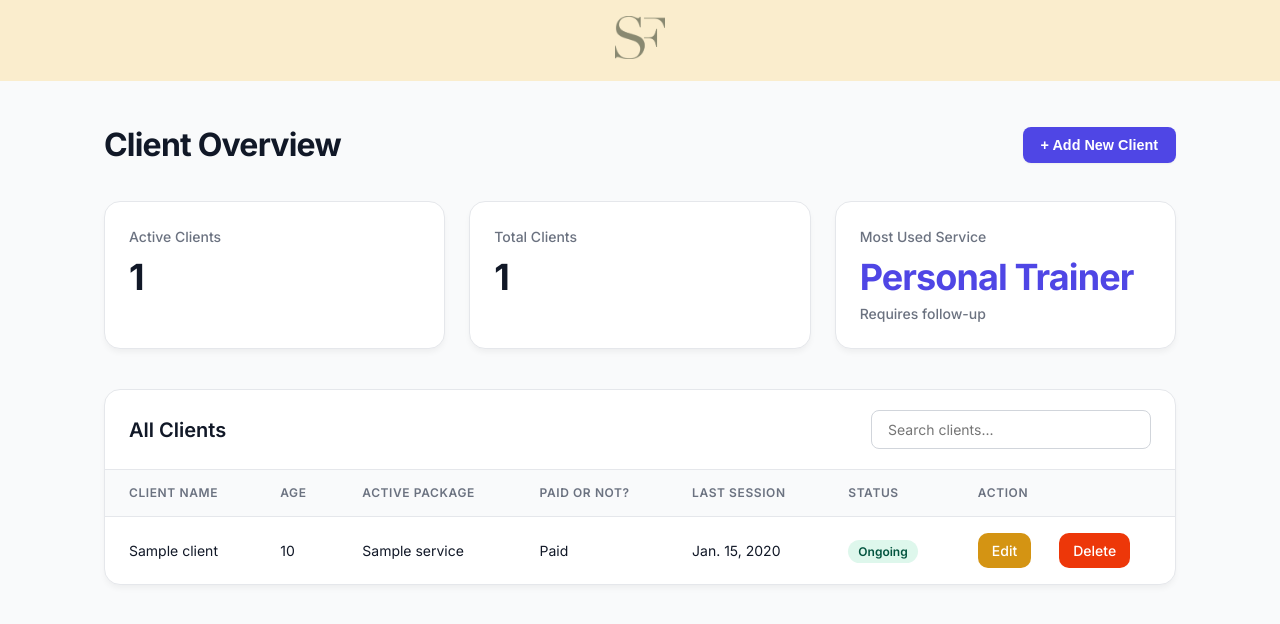
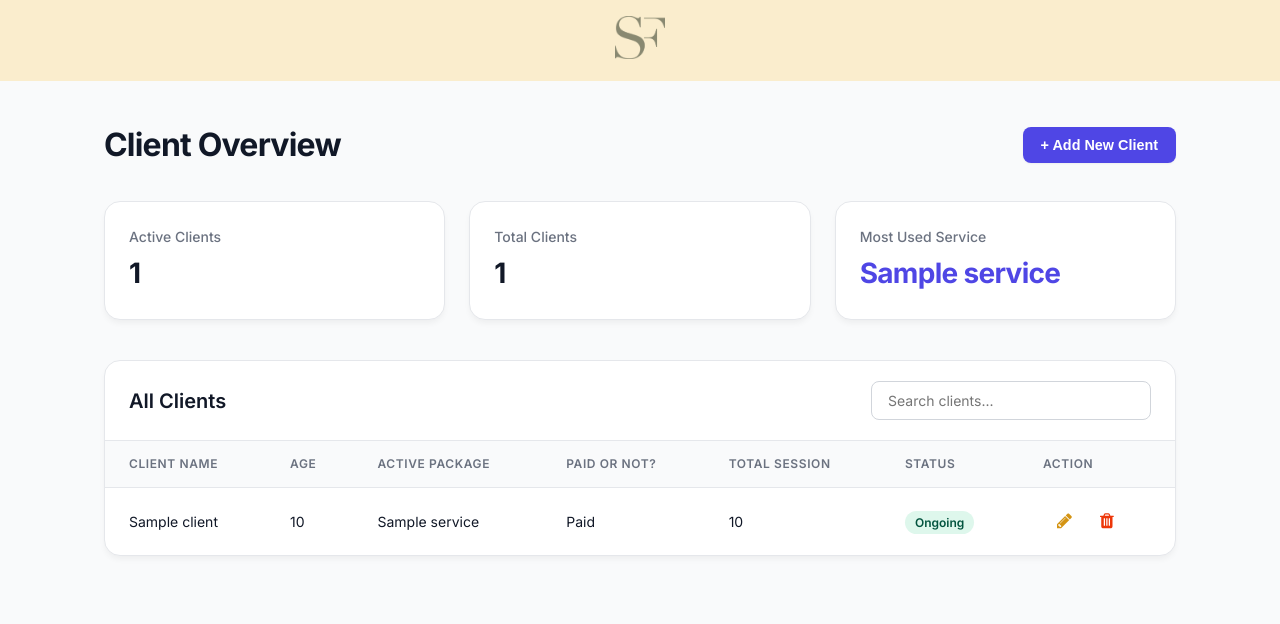
Before and after one commit to whyme-duh/sapp-fit, a Django app: page /clients/ in a window 1280 px wide. Shown: the top 624 px of the page. Run offline with Django 4.2, Linux system fonts and the light colour scheme; a user stored in the database is signed in; tables that the repository leaves empty hold one stand-in row (values such as "Sample post"); some libraries are stand-ins or nearby versions; some web fonts are replaced.

Commit message:
added a functionality of checking the duplicate client entires

```diff
--- a/sapfit/settings.py
+++ b/sapfit/settings.py
@@ -28,7 +28,7 @@ SECRET_KEY = os.environ.get('SECRET_KEY_SETTINGS')
 GEMINI_API_KEY = os.environ.get('GEMINI_API_KEY')
 
 # SECURITY WARNING: don't run with debug turned on in production!
-DEBUG = False
+DEBUG = True
 
 ALLOWED_HOSTS = ['*']
 
--- a/website/form.py
+++ b/website/form.py
@@ -87,12 +87,31 @@ class OneServiceBookingForm(forms.Form):
 
 
 
-class ClientForm(forms.ModelForm):
+class ClientForm(forms.Form):
+    name = forms.CharField(
+        max_length=100,
+        widget=forms.TextInput(
+            attrs = {
+                'class' : 'form-control'
+            }
+        )
+    )
 
-    class Meta:
-        model = Client
-        fields = "__all__"
+    total_sessions = forms.IntegerField(
+        widget= forms.NumberInput(
+            attrs = {
+                'class-type' : 'form-control'
+            }
+        )
+    )
 
+    age = forms.IntegerField(
+        widget= forms.NumberInput(
+            attrs = {
+                'class-type' : 'form-control'
+            }
+        )
+    )
 
     gender = forms.ChoiceField(
         choices=Client.GENDER_CHOICES,
@@ -108,6 +127,25 @@ class ClientForm(forms.ModelForm):
         widget=forms.Select(
             attrs={
                 'class': 'form-control'
+            }
+        )
+    )
+
+    status = forms.ChoiceField(
+        choices=Client.STATUS_CHOICES,
+        widget=forms.Select(
+            attrs={
+                'class': 'form-control'
+            }
+        )
+    )
+
+    any_problem = forms.CharField(
+        max_length=500,
+        required = False,
+        widget=forms.Textarea(
+            attrs = {
+                'class' : 'form-control',
             }
         )
     )
--- a/website/models.py
+++ b/website/models.py
@@ -101,7 +101,7 @@ class Client(models.Model):
     gender = models.TextField(choices= GENDER_CHOICES)
     started_training_from = models.DateField()
     services = models.ForeignKey(Service, on_delete= models.PROTECT)
-    any_problem = models.TextField(default="N/A")
+    any_problem = models.CharField(max_length=500, default="N/A")
     status = models.CharField(max_length = 100, choices= STATUS_CHOICES, default="Ongoing")
     paid_or_not = models.CharField(max_length = 100, choices= PAID_OPTIONS, blank = True, null = True)
 
--- a/website/static/website/client_style.css
+++ b/website/static/website/client_style.css
@@ -95,7 +95,7 @@ body {
 }
 
 .stat-number {
-    font-size: 2.25rem;
+    font-size: 1.75rem;
     font-weight: 700;
     color: var(--text-primary);
     margin-bottom: 8px;
@@ -253,7 +253,6 @@ body {
 }
 .actions{
     display: flex;
-    gap: 2em;
 }
 .action-link {
     font-weight: 500;
@@ -263,21 +262,22 @@ body {
     padding-block: 0.5em;
     border-radius: 10px;
 }
-.edit{
-    background: rgb(212, 148, 19);
-    color: white;
+.fa-pencil{
+    font-size: 1.25em;
+    cursor: pointer;
+    color: rgb(212, 148, 19);
 }
-.delete{
-    background: rgb(237, 55, 9);
-    color: white;
+.fa-trash{
+    font-size: 1.25em;
     cursor: pointer;
+
+    color: rgb(237, 55, 9);;
 }
 
+
 .edit:hover {
-    background: rgb(154, 106, 9);
 }
 .delete:hover {
-    background: rgb(146, 5, 5);
 }
 
 
--- a/website/templates/website/clients/clients.html
+++ b/website/templates/website/clients/clients.html
@@ -30,8 +30,8 @@
             </div>
             <div class="stat-card">
                 <h3>Most Used Service</h3>
-                <p class="stat-number text-accent">Personal Trainer</p>
-                <span class="stat-trend">Requires follow-up</span>
+                <p class="stat-number text-accent">{{top_service}}</p>
+                <!-- <span class="stat-trend">Requires follow-up</span> -->
             </div>
         </div>
 
@@ -122,7 +122,7 @@
                             <th>Age</th>
                             <th>Active Package</th>
                             <th>Paid or Not?</th>
-                            <th>Last Session</th>
+                            <th>Total Session</th>
                             <th>Status</th>
                             <th>Action</th>
                         </tr>
@@ -136,7 +136,7 @@
                             <td>{{client.age}}</td>
                             <td>{{client.services.title}}</td>
                             <td><span class="session-badge">{{client.paid_or_not|cut:"ne"}}</span></td>
-                            <td>{{client.started_training_from}}</td>
+                            <td>{{client.total_sessions}}</td>
                             <td><span class="status-badge {{client.status}}">{{client.status}}</span></td>
                             <td class="actions">
                                 <a href="javascript:void(0);"
@@ -150,9 +150,9 @@
                                 data-service="{{ client.services.id }}"
                                 data-status="{{ client.status }}"
                                 data-problem="{{ client.any_problem }}">
-                                Edit
+                               <i class="fa fa-pencil" aria-hidden="true" title="Edit"></i>
                             </a>
-                                <a class="action-link delete" id="delete-btn" onclick="deleteModalFunction('openModal', this)" data-url = "{% url 'delete-client' client.id %}">Delete</a>
+                                <a class="action-link delete" title="Edit"id="delete-btn" onclick="deleteModalFunction('openModal', this)" data-url = "{% url 'delete-client' client.id %}"><i class="fa fa-trash" aria-hidden="true" title="Delete"></i></a>
                             </td>
                         </tr>
                         {% endfor %}
--- a/website/views.py
+++ b/website/views.py
@@ -10,7 +10,7 @@ from  django.contrib import messages
 from django_ratelimit.decorators import ratelimit
 from .form import BookingForm, ClientForm, CustomServiceForm, OneServiceBookingForm
 from django.core.mail import send_mail
-
+from django.db.models import Count
 
 
 
@@ -293,8 +293,41 @@ def client_view(request):
     if request.method == "POST":
         form = ClientForm(request.POST)
         if form.is_valid():
-            form.save()
-            messages.success(request, f'New client succesfully added!')
+            name = form.cleaned_data['name']
+            age = form.cleaned_data['age']
+            total_sessions = form.cleaned_data['total_sessions']
+            gender = form.cleaned_data['gender']
+            started_training_from = form.cleaned_data['started_training_from']
+            services = form.cleaned_data['services']
+            any_problem = form.cleaned_data['any_problem']
+            status = form.cleaned_data['status']
+            paid_or_not = form.cleaned_data['paid_or_not']
+
+            if Client.objects.filter(
+                    name = name,
+                    age = age,
+                    total_sessions = total_sessions,
+                    gender = gender,
+                    started_training_from = started_training_from,
+                    services = services,
+                    status = status,
+                    paid_or_not = paid_or_not
+                ).exists():
+                    messages.error(request, "Error! It seems the entrie is already present.")
+                    return redirect('client-view')
+            else:
+                Client.objects.create(
+                    name = name,
+                    age = age,
+                    total_sessions = total_sessions,
+                    gender = gender,
+                    started_training_from = started_training_from,
+                    services = services,
+                    any_problem = any_problem,
+                    status = status,
+                    paid_or_not = paid_or_not
+                )
+                messages.success(request, f'New client succesfully added!')
             return redirect('client-view')
         else:
             messages.error(request, f'Error occured. Try again!')
@@ -302,10 +335,14 @@ def client_view(request):
         form = ClientForm()
     active_clients_count = Client.objects.filter(status = "Ongoing").count()
     total_clients_count = Client.objects.all().count()
+    clients = Client.objects.all().order_by("-status")
+    # this is to find the most subscribed service name
+    top_service = Service.objects.annotate(
+        total_subs = Count('client')
+    ).order_by('-total_subs').values_list('title', flat=True).first()
 
-    clients = Client.objects.all().order_by("-status")
 
-    return render(request, 'website/clients/clients.html', {'clients' : clients,  "active_clients_count": active_clients_count, 'form': form, 'total_clients_count': total_clients_count})
+    return render(request, 'website/clients/clients.html', {'clients' : clients,  "active_clients_count": active_clients_count, 'form': form, 'total_clients_count': total_clients_count, 'top_service' : top_service})
 
 
 @login_required
```
Also changed, not shown: website/migrations/0038_alter_client_any_problem.py (added).
